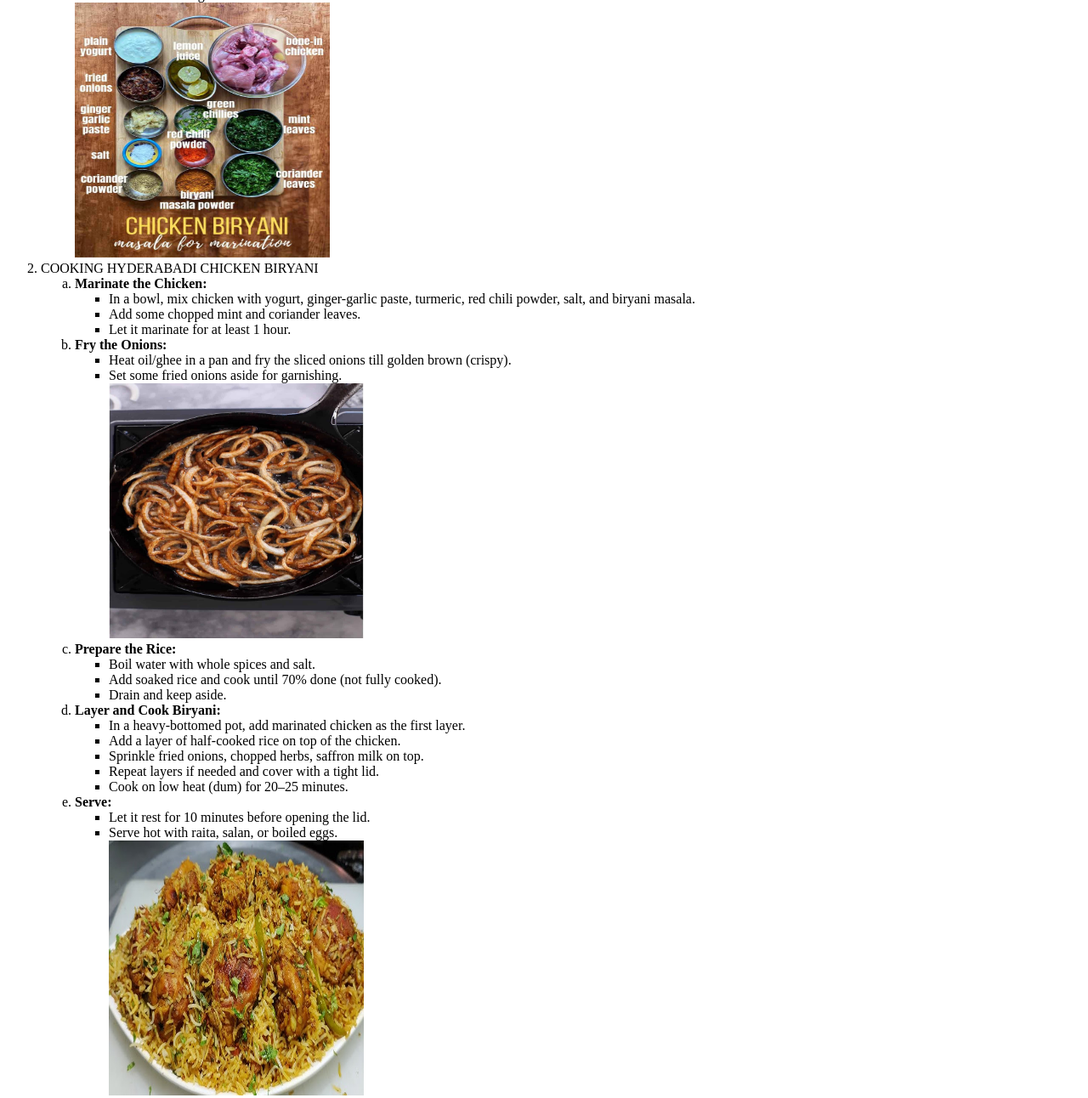
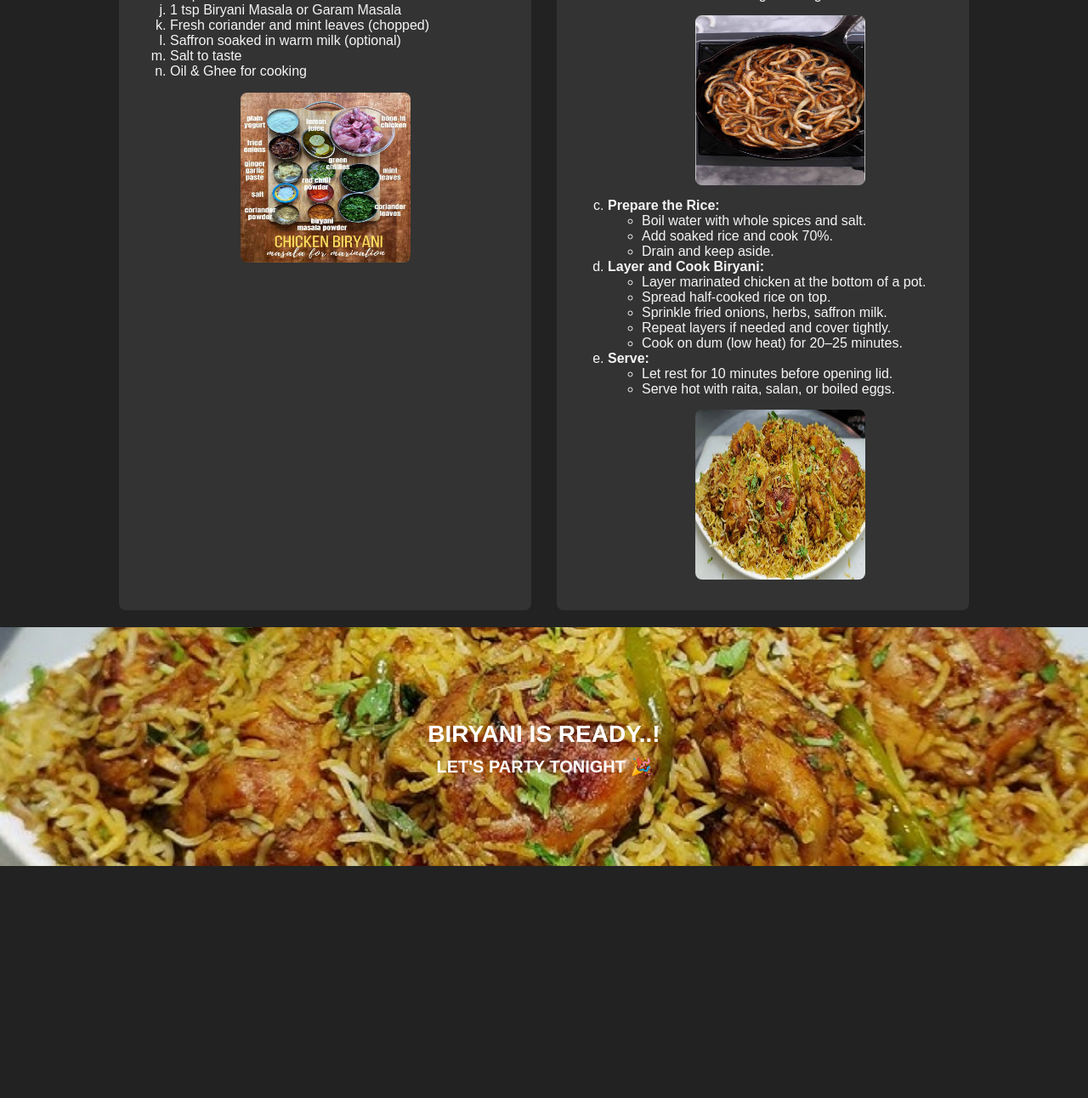
Before and after one commit to Gopika-design/odin-recipes, a plain HTML site: page recipes/chickenbiryani.html in a window 1280 px wide. Shown: the part 326-1618 px from the top of the page at 85% size. After the commit the page ends 1345 px from the top, so only its background shows below. Drawn offline with Linux system fonts and the light colour scheme.

Commit message:
add index.html

```diff
--- /dev/null
+++ b/recipes/chicken.css
@@ -0,0 +1,59 @@
+body {
+    background-color: #222; /* dark background */
+    color: #f5f5f5;         /* white text */
+    font-family: Arial, sans-serif;
+    margin: 0;
+    padding: 0;
+    text-align: center;
+}
+
+.title {
+    margin: 20px;
+    font-size: 24px;
+    text-transform: uppercase;
+}
+
+.grid-container {
+    display: grid;
+    grid-template-columns: 1fr 1fr; /* 2 columns */
+    gap: 30px;
+    padding: 20px;
+    max-width: 1000px;
+    margin: auto;
+}
+
+.step {
+    background: #333;
+    padding: 20px;
+    border-radius: 8px;
+    text-align: left;
+}
+
+.step h3 {
+    color: #ffcc66; /* yellowish highlight */
+}
+
+.step img {
+    display: block;
+    margin: 15px auto;
+    border-radius: 8px;
+}
+
+/* Final Section */
+.final-section {
+    background: url("../images/biryanif.jpg") no-repeat center center/cover;
+    color: white;
+    padding: 100px 20px;
+    text-align: center;
+}
+
+.final-section h2 {
+    font-size: 28px;
+    font-weight: bold;
+    margin: 10px 0;
+}
+
+.final-section h3 {
+    font-size: 20px;
+    margin: 5px 0;
+}
--- a/recipes/chickenbiryani.html
+++ b/recipes/chickenbiryani.html
@@ -1,12 +1,17 @@
 <!DOCTYPE html>
 <html lang="en">
 <head>
+    <meta charset="UTF-8">
     <title>HYDERABADI CHICKEN BIRYANI RECIPE</title>
+    <link rel="stylesheet" href="chicken.css">
 </head>
 <body>
-    <p><h3>STEPS TO PREPARE HYDERABADI CHICKEN BIRYANI</h3></p>
-    <ol type="1">
-        <li>Ingredients Preparation
+    <h2 class="title">STEPS TO PREPARE HYDERABADI CHICKEN BIRYANI</h2>
+
+    <div class="grid-container">
+        <!-- Step 1 -->
+        <div class="step">
+            <h3>1. Ingredients Preparation</h3>
             <ol type="a">
                 <li>2 cups Basmati Rice (soaked for 30 minutes)</li>
                 <li>500 grams Chicken (washed and cut into pieces)</li>
@@ -22,58 +27,65 @@
                 <li>Saffron soaked in warm milk (optional)</li>
                 <li>Salt to taste</li>
                 <li>Oil & Ghee for cooking</li>
-                <img src="../images/biryani-ingredients.jpg" alt="Biryani Ingredients" height="300" width="300">
             </ol>
-        </li>
+            <img src="../images/biryani-ingredients.jpg"
+                 alt="Biryani Ingredients"
+                 height="200" width="200">
+        </div>
 
-        <li>COOKING HYDERABADI CHICKEN BIRYANI
+        <!-- Step 2 -->
+        <div class="step">
+            <h3>2. Cooking Hyderabadi Chicken Biryani</h3>
             <ol type="a">
                 <li><strong>Marinate the Chicken:</strong>
                     <ul>
-                        <li>In a bowl, mix chicken with yogurt, ginger-garlic paste, turmeric, red chili powder, salt, and biryani masala.</li>
-                        <li>Add some chopped mint and coriander leaves.</li>
-                        <li>Let it marinate for at least 1 hour.</li>
+                        <li>Mix chicken with yogurt, ginger-garlic paste, turmeric, red chili powder, salt, and biryani masala.</li>
+                        <li>Add chopped mint and coriander leaves.</li>
+                        <li>Marinate at least 1 hour.</li>
                     </ul>
                 </li>
 
                 <li><strong>Fry the Onions:</strong>
                     <ul>
-                        <li>Heat oil/ghee in a pan and fry the sliced onions till golden brown (crispy).</li>
-                        <li>Set some fried onions aside for garnishing.</li>
-                        <img src="../images/onion.jpg" alt="Fried Onions" height="300" width="300">
+                        <li>Heat oil/ghee and fry sliced onions till golden brown.</li>
+                        <li>Set aside some for garnishing.</li>
                     </ul>
+                    <img src="../images/onion.jpg" alt="Fried Onions" height="200" width="200">
                 </li>
 
                 <li><strong>Prepare the Rice:</strong>
                     <ul>
                         <li>Boil water with whole spices and salt.</li>
-                        <li>Add soaked rice and cook until 70% done (not fully cooked).</li>
+                        <li>Add soaked rice and cook 70%.</li>
                         <li>Drain and keep aside.</li>
                     </ul>
                 </li>
 
                 <li><strong>Layer and Cook Biryani:</strong>
                     <ul>
-                        <li>In a heavy-bottomed pot, add marinated chicken as the first layer.</li>
-                        <li>Add a layer of half-cooked rice on top of the chicken.</li>
-                        <li>Sprinkle fried onions, chopped herbs, saffron milk on top.</li>
-                        <li>Repeat layers if needed and cover with a tight lid.</li>
-                        <li>Cook on low heat (dum) for 20–25 minutes.</li>
-
+                        <li>Layer marinated chicken at the bottom of a pot.</li>
+                        <li>Spread half-cooked rice on top.</li>
+                        <li>Sprinkle fried onions, herbs, saffron milk.</li>
+                        <li>Repeat layers if needed and cover tightly.</li>
+                        <li>Cook on dum (low heat) for 20–25 minutes.</li>
                     </ul>
                 </li>
 
                 <li><strong>Serve:</strong>
                     <ul>
-                        <li>Let it rest for 10 minutes before opening the lid.</li>
+                        <li>Let rest for 10 minutes before opening lid.</li>
                         <li>Serve hot with raita, salan, or boiled eggs.</li>
-                        <img src="../images/biryanif.jpg" alt="Hyderabadi Chicken Biryani" height="300" width="300">
                     </ul>
+                    <img src="../images/biryanif.jpg" alt="Hyderabadi Chicken Biryani" height="200" width="200">
                 </li>
             </ol>
-        </li>
-    </ol>
-    <p>BIRYANI IS READY..</p>
-    <P>LET'S PARTY TO NIGHT</P>
+        </div>
+    </div>
+
+    <!-- Final Section -->
+    <div class="final-section">
+        <h2>BIRYANI IS READY..!</h2>
+        <h3>LET'S PARTY TONIGHT 🎉</h3>
+    </div>
 </body>
 </html>
--- /dev/null
+++ b/recipes/dosa.css
@@ -0,0 +1,48 @@
+/* Reset */
+body {
+    margin: 0;
+    font-family: Arial, sans-serif;
+    color: white;   /* All text white */
+    line-height: 1.6;
+    position: relative;
+}
+
+/* Blurred dosa background */
+body::before {
+    content: "";
+    position: fixed;
+    top: 0;
+    left: 0;
+    width: 100%;
+    height: 100%;
+    background: url("../images/download.jpeg") no-repeat center center/cover;
+    filter: blur(6px) brightness(0.6); /* blur + darken */
+    z-index: -1;
+}
+
+/* Recipe content box */
+.container {
+    background: rgba(0, 0, 0, 0.5); /* transparent black background for contrast */
+    padding: 30px;
+    max-width: 900px;
+    margin: 40px auto;
+    border-radius: 12px;
+    box-shadow: 4px 4px 15px rgba(0,0,0,0.5);
+}
+
+/* Headings */
+h3, h2, h1 {
+    text-align: center;
+    color: #fff; /* force white for headings */
+    margin-bottom: 20px;
+}
+
+/* Recipe images */
+.container img {
+    display: block;
+    margin: 15px auto;
+    border-radius: 10px;
+    max-width: 100%;
+    height: auto;
+    border: 2px solid #fff; /* white border to make images pop */
+}
--- /dev/null
+++ b/recipes/tomatorice.css
@@ -0,0 +1,59 @@
+body {
+    background-color: #222; /* blackish-grey */
+    color: #f5f5f5;         /* whitish text */
+    font-family: Arial, sans-serif;
+    margin: 0;
+    padding: 0;
+    text-align: center;
+}
+
+.title {
+    margin: 20px;
+    font-size: 24px;
+    text-transform: uppercase;
+}
+
+.grid-container {
+    display: grid;
+    grid-template-columns: 1fr 1fr; /* two columns */
+    gap: 30px;
+    padding: 20px;
+    max-width: 1000px;
+    margin: auto;
+}
+
+.step {
+    background: #333;
+    padding: 20px;
+    border-radius: 8px;
+    text-align: left;
+}
+
+.step h3 {
+    color: #ffcc66; /* highlight headings */
+}
+
+.step img {
+    display: block;
+    margin: 15px auto;
+    border-radius: 8px;
+}
+
+/* Final section */
+.final-section {
+    background: url("../images/final-tm.jpg") no-repeat center center/cover;
+    color: white;
+    padding: 100px 20px;
+    text-align: center;
+}
+
+.final-section h2 {
+    font-size: 28px;
+    font-weight: bold;
+    margin: 10px 0;
+}
+
+.final-section h3 {
+    font-size: 20px;
+    margin: 5px 0;
+}
--- /dev/null
+++ b/style.css
@@ -0,0 +1,43 @@
+body {
+    background-color: #9bc59d; /* green background */
+    font-family: Arial, sans-serif;
+    margin: 0;
+    padding: 0;
+    text-align: center;
+}
+.box{
+    margin:auto;
+    padding:20px;
+    border: 2px;
+}
+.recipe {
+    display: grid;
+    grid-template-columns: repeat(3, 1fr); /* 3 items in a row */
+    gap: 20px;
+    padding: 20px;
+    max-width: 1200px;
+    margin: auto;
+}
+
+.recipe ol {
+    list-style-type: none; /* remove numbers */
+    display: contents; /* let li act like grid items */
+    padding: 0;
+    margin: 0;
+}
+
+.recipe li {
+    background: white;
+    border: 2px solid brown;
+    border-radius: 10px;
+    padding: 15px;
+    text-align: center;
+    box-shadow: 2px 2px 8px rgba(0,0,0,0.1);
+}
+
+.recipe img {
+    width: 100%;
+    max-width: 250px;
+    height: auto;
+    border-radius: 8px;
+}
```
Also changed, not shown: index.html (+9 -6 lines), recipes/dosa.html (+1 -0 lines), recipes/tomatorice.html (+23 -12 lines).
